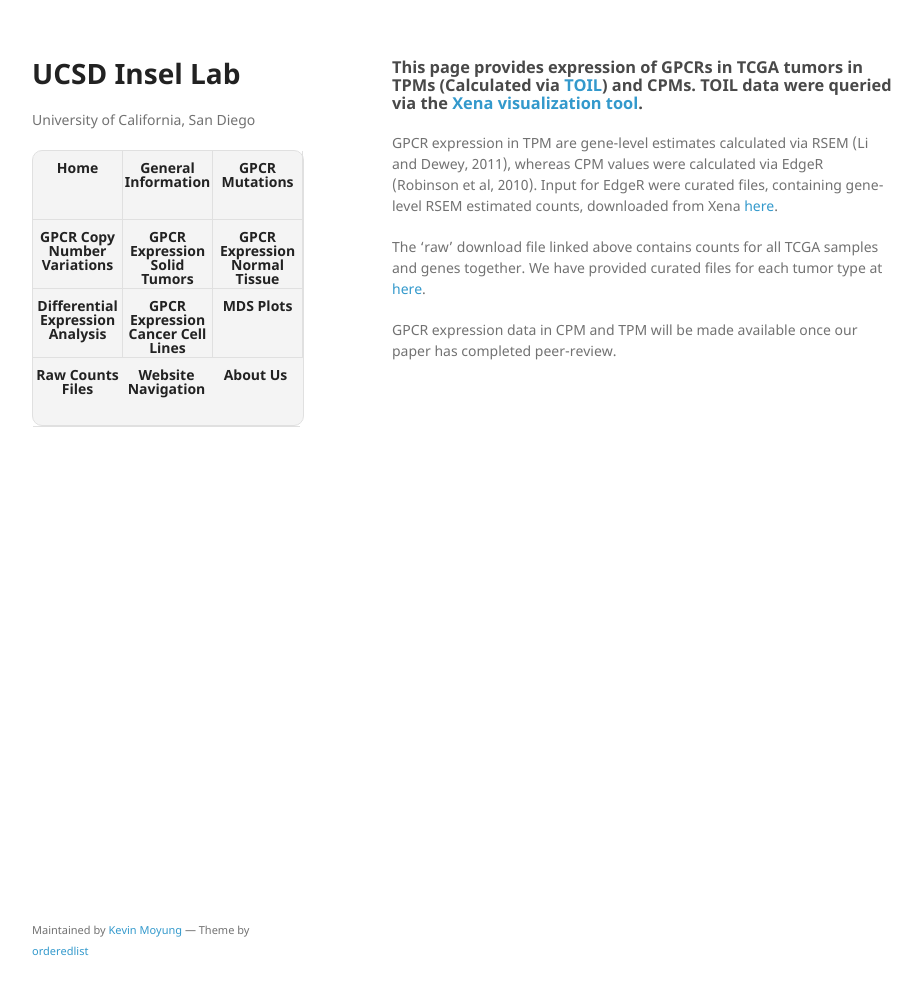
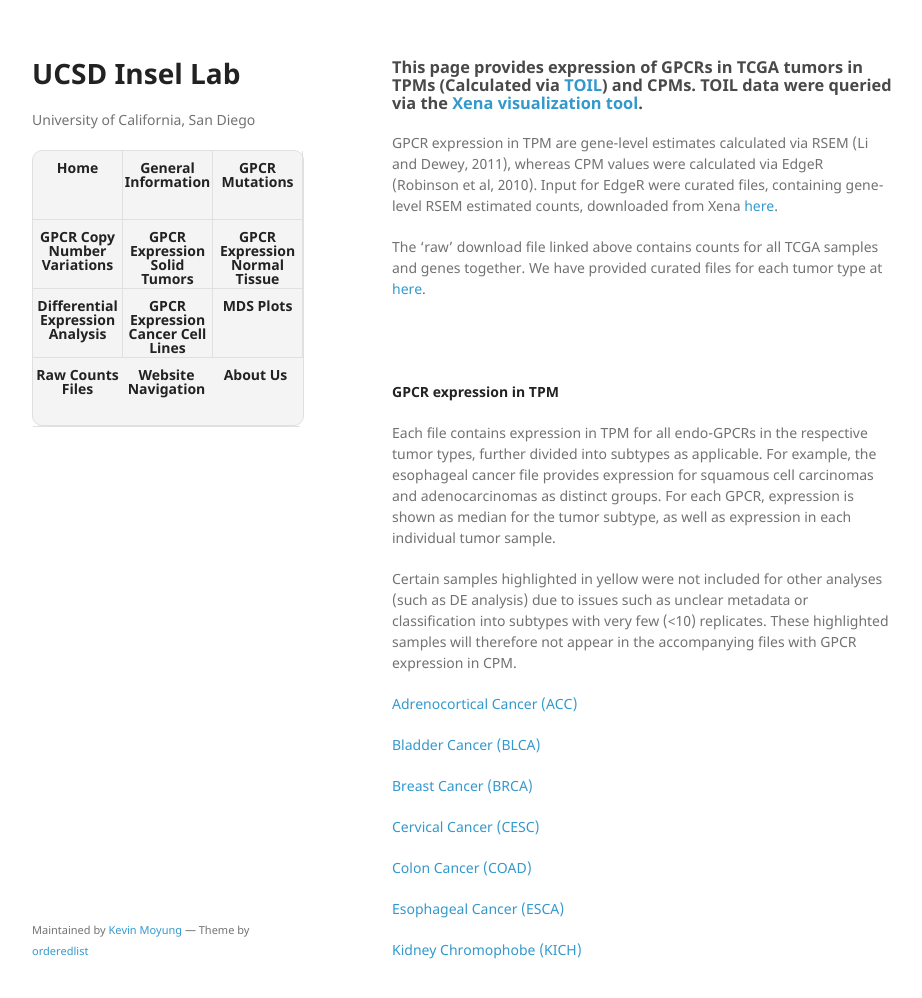
Before and after one commit to insellab/insellab.github.io, a Jekyll site: the page built from gpcr_tcga_exp.md, in a window 1280 px wide and 1030 px high. Shown: the top 998 px of the window, without its empty margins (178-1100 px from the left). Built offline with Jekyll 4.4.1, drawn with Linux system fonts in a browser that asks for light colours; our own code applies the rules of GitHub Pages for plain Markdown files.

Commit message:
Update gpcr_tcga_exp.md

```diff
--- a/gpcr_tcga_exp.md
+++ b/gpcr_tcga_exp.md
@@ -10,4 +10,25 @@ Input for EdgeR were curated files, containing gene-level RSEM estimated counts,
 The 'raw' download file linked above contains counts for all TCGA samples and genes together. We have provided curated files for each tumor type at [here](https://insellab.github.io/counts_files).
 
 
-GPCR expression data in CPM and TPM will be made available once our paper has completed peer-review.
+<br/><br/>
+
+**GPCR expression in TPM**
+
+Each file contains expression in TPM for all endo-GPCRs in the respective tumor types, further divided into subtypes as applicable. For example, the esophageal cancer file provides expression for squamous cell carcinomas and adenocarcinomas as distinct groups. For each GPCR, expression is shown as median for the tumor subtype, as well as expression in each individual tumor sample.
+
+Certain samples highlighted in yellow were not included for other analyses (such as DE analysis) due to issues such as unclear metadata or classification into subtypes with very few (<10) replicates. These highlighted samples will therefore not appear in the accompanying files with GPCR expression in CPM.
+
+
+[Adrenocortical Cancer (ACC)]()
+
+[Bladder Cancer (BLCA)]()
+
+[Breast Cancer (BRCA)]()
+
+[Cervical Cancer (CESC)]()
+
+[Colon Cancer (COAD)]()
+
+[Esophageal Cancer (ESCA)]()
+
+[Kidney Chromophobe (KICH)]()
```
